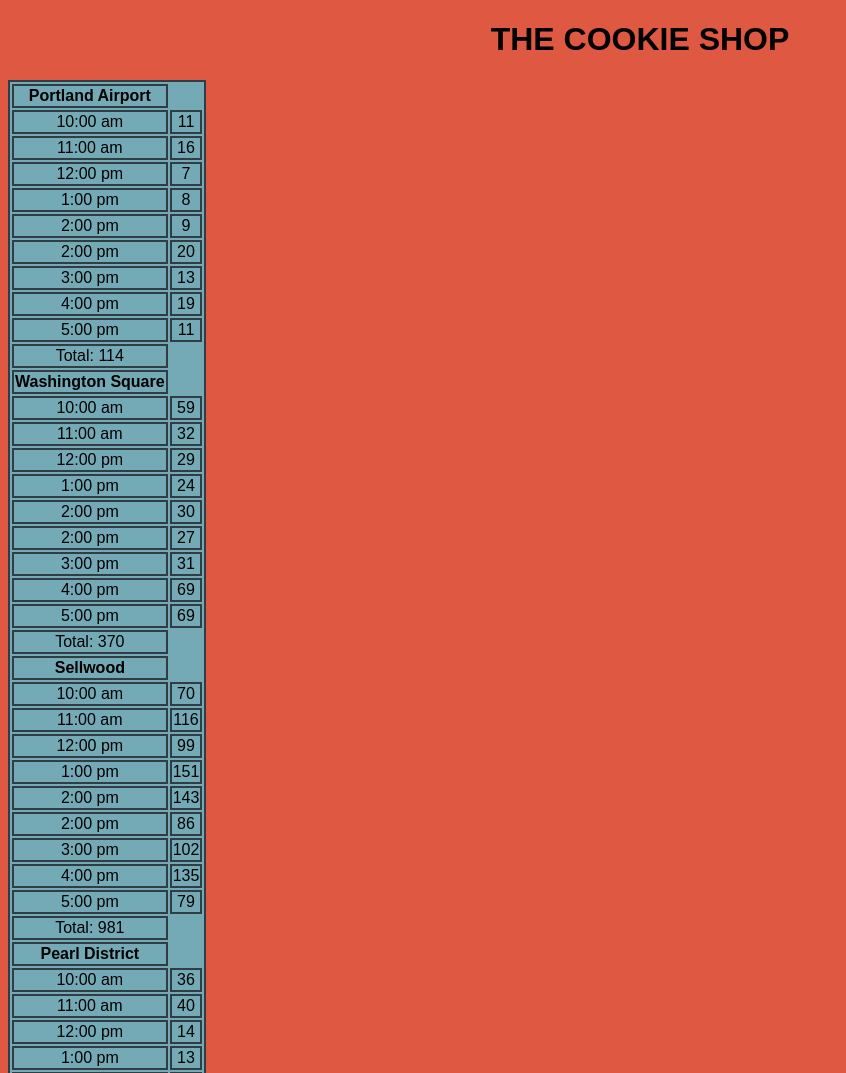
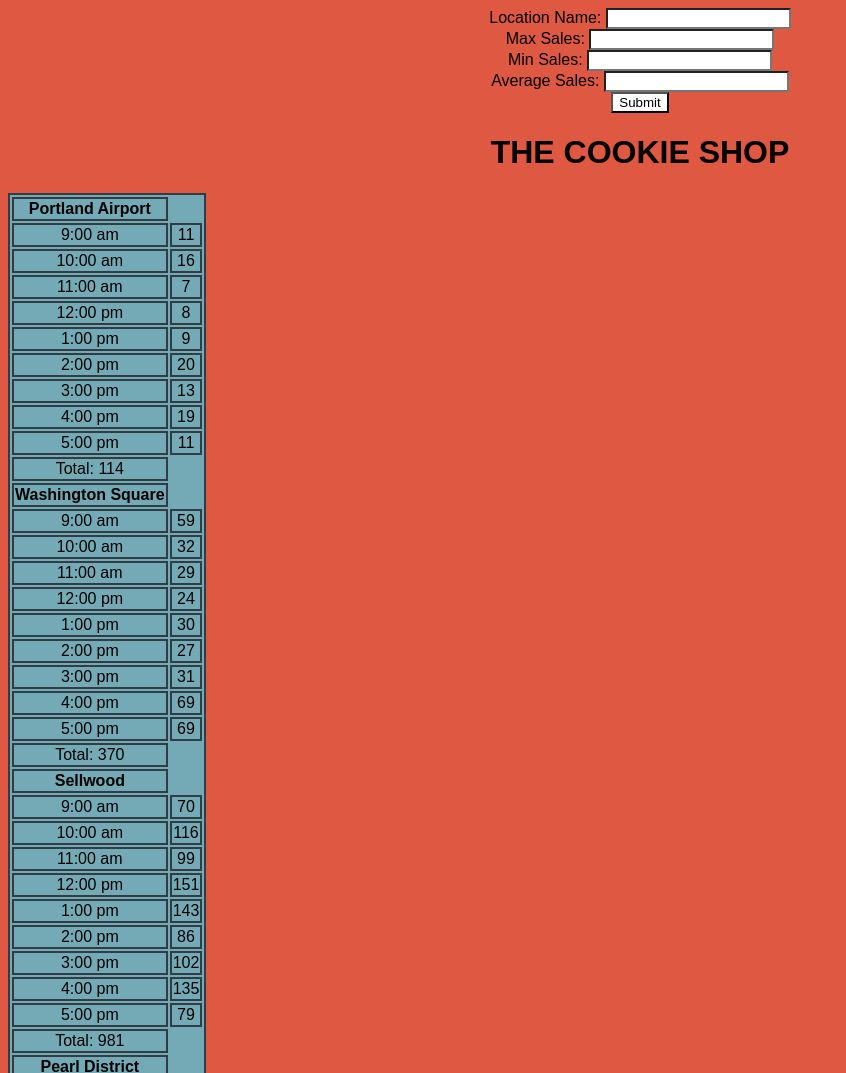
Before and after one commit to lagoatus/cookie-store, a plain HTML site: page index copy.html in a window 1280 px wide. Shown: the top 1073 px of the page, without its empty margins (0-846 px from the left). Drawn offline with Linux system fonts and the light colour scheme.

Commit message:
new css js files added

```diff
--- a/index copy.html
+++ b/index copy.html
@@ -1,77 +1,32 @@
 <!DOCTYPE html>
 <html>
   <head>
-  <style>
-    * {text-align: center;
-
-
-      font-family: sans-serif;
-      background-color: #DE5842;
-    }
-    table, tr, td, th {
-      border: 2px solid #303D45;
-      background-color: #74AAB6;
-    }
-
-  </style>
-    <title>
+    <title>Cookies with Salmon
     </title>
 
-    <!-- <link href="cookie-sales.css" type="text/css" rel="stylesheet"/> -->
-
+  <link href="salmcss.css" type="text/css" rel="stylesheet"/>
   </head>
   <body>
+
+    <form>
+      <label for="loc">Location Name:</label>
+      <input type="text" name="locName"/><br>
+      <label for="maxSales">Max Sales:</label>
+      <input type="text" name="maxSales"/><br>
+      <label for="minSales">Min Sales:</label>
+      <input type="text" name="minSales"/><br>
+      <label for="averageSales">Average Sales:</label>
+      <input type="text" name="averageSales"/><br>
+      <input type="button" value="Submit" onclick="addNewStore(this.form)"/>
+    </form>
+<!--
+   <input type="button" value="Add Store" onclick="showMessage()"> -->
+    <!-- <input type="button" value="Click button" onclick="alert(this.value)"> -->
       <h1 id="cook">THE COOKIE SHOP</h1>
     <table>
       <tbody id="table">
       </tbody>
     </table>
-
   </body>
-  <script type="text/javascript">
-  function salesLocation (minSales, maxSales, averageSales, Id) {
-    this.minSales = minSales;
-    this.maxSales = maxSales;
-    this.averageSales = averageSales;
-    this.Id = Id;
-    this.storeHours = ["10:00 am ","11:00 am","12:00 pm ","1:00 pm ","2:00 pm ","2:00 pm ","3:00 pm ", "4:00 pm ", "5:00 pm"];
-    this.randomNumFunction = function() { // Creates Random sells with min max range.
-      return Math.floor(((Math.random() * (this.maxSales - this.minSales)) + this.minSales) * this.averageSales);
-    };
-};
-//TODO:Fix table to makes rows not columns
-//storeRow += "<tr><th>"+shop.Id+"</th>";
-function hourlySales (shop) {
-  var total = 0;
-  var table = document.getElementById('table');
-  var cell = table.getElementsByTagName("tbody");
-  //var hd = "<tr><th>"+shop.Id+"</th>"
-  var storeName = table.innerHTML += "<tr><th>"+shop.Id+"</th>";
-  for (var index = 0; index < shop.storeHours.length; index++){
-    var storeRow = ""; // declaring var. to use below.
-    var randomNum = shop.randomNumFunction();
-    total += randomNum; // ADD random numbers for total.
-    //storeRow += hd;
-    storeRow = "<td>"+shop.storeHours[index]+"</td><td>"+randomNum+"</td>";
-    table.innerHTML += storeRow;
-  }
-  table.innerHTML += "<td> Total: "+total+"</td></tr>";
-}
-  // table.innerHTML += "Total:  "+total+"</tr><br>";
-  //   document.getElementById(shop.Id).innerHTML += "<li>" +shop.storeHours[index]+" "+randomNum+"</li>";
-  // }
-  //   document.getElementById(shop.Id).innerHTML += "<li>Total: "+total+"</li>";
-    // console.log(total);
-
-var stores = new Array();
-stores.push(new salesLocation(6, 24, 1.2, "Portland Airport"));
-stores.push(new salesLocation(11, 38, 1.9, "Washington Square"));
-stores.push(new salesLocation(20, 48, 3.3, "Sellwood"));
-stores.push(new salesLocation(3, 24, 2.6, "Pearl District"));
-stores.push(new salesLocation(17, 88, 5.2, "Pioneer Square"));
-
-for (var index = 0; index < stores.length; index++){ // Calling function with parameter.
-  hourlySales(stores[index])
-}
-  </script>
+<script type="text/javascript" src="salmjs.js"></script>
 </html>
--- /dev/null
+++ b/salmcss.css
@@ -0,0 +1,21 @@
+* {text-align: center;
+
+
+  font-family: sans-serif;
+  background-color: #DE5842;
+}
+table, tr, td, th {
+  border: 2px solid #303D45;
+  background-color: #74AAB6;
+}
+input {
+  background-color: white;
+
+}
+
+form {
+  display:
+
+}
+/*// .small-text {font-size: 10px;}
+label.required */
--- /dev/null
+++ b/salmjs.js
@@ -0,0 +1,68 @@
+function salesLocation (minSales, maxSales, averageSales, Id) {
+  this.minSales = minSales;
+  this.maxSales = maxSales;
+  this.averageSales = averageSales;
+  this.Id = Id;
+  this.storeHours = ["9:00 am ","10:00 am","11:00 am ","12:00 pm ","1:00 pm ","2:00 pm ","3:00 pm ", "4:00 pm ", "5:00 pm"];
+  this.randomNumFunction = function() { // Creates Random sells with min max range.
+    return Math.floor(((Math.random() * (this.maxSales - this.minSales)) + this.minSales) * this.averageSales);
+  };
+};
+
+
+function hourlySales (shop) {
+var total = 0;
+var table = document.getElementById('table');
+var storeName = table.innerHTML += "<tr><th>"+shop.Id+"</th>";
+for (var index = 0; index < shop.storeHours.length; index++){
+  var storeRow = ""; // declaring var. to use below.
+  var randomNum = shop.randomNumFunction();
+  total += randomNum; // ADD random numbers for total.
+  storeRow = "<td>"+shop.storeHours[index]+"</td><td>"+randomNum+"</td>";
+  table.innerHTML += storeRow;
+}
+table.innerHTML += "<td>Total: "+total+"</td></tr>";
+}
+
+
+var stores = new Array();
+stores.push(new salesLocation(6, 24, 1.2, "Portland Airport"));
+stores.push(new salesLocation(11, 38, 1.9, "Washington Square"));
+stores.push(new salesLocation(20, 48, 3.3, "Sellwood"));
+stores.push(new salesLocation(3, 24, 2.6, "Pearl District"));
+stores.push(new salesLocation(17, 88, 5.2, "Pioneer Square"));
+
+function mainFunction() {
+  for (var index = 0; index < stores.length; index++){ // Calling function with parameter.
+    hourlySales(stores[index])
+  }
+}
+
+function addNewStore(form) {
+    var locationName = form.locName.value;
+    var maxSales = parseInt(form.maxSales.value);
+    var minSales = parseInt(form.minSales.value);
+    var averageSales = parseFloat(form.averageSales.value);
+    //var displayArea = document.getElementById("tables");
+    stores.push(new salesLocation(minSales, maxSales, averageSales, locationName));
+    mainFunction();
+}
+mainFunction();
+
+// function showMessage() {
+//   alert(hourlySales(prompt("what is?")));
+// }
+// // form validation -- use length eval thing in last chapter
+// var newLocation =
+// <form>
+// <label for="locName">Location Name:</label>
+// //   input type="text" id="locName"
+// </form>
+// function evaluateForm(form){
+//   var fullname = form.fist.value + "" + form.last.value;
+//    var formIsValid = True;
+//      if(submittedForm.first.value == "") {submittedForm.first.setAttribute("class","")}
+//        var formIsValid = False;
+// var displayArea = getElementById("")"
+//displayArea.innerHTML.<tr><th>"+shop.Id+"</th>";
+// }
```
